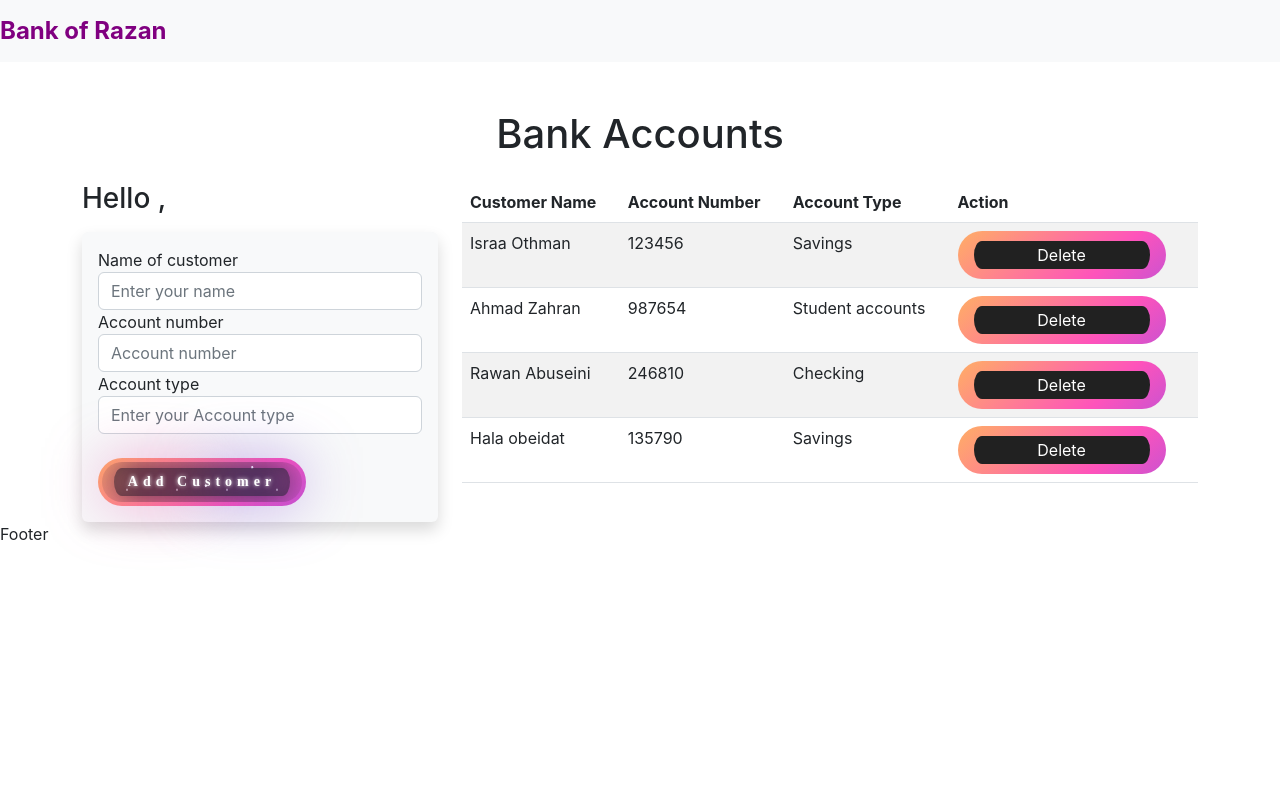
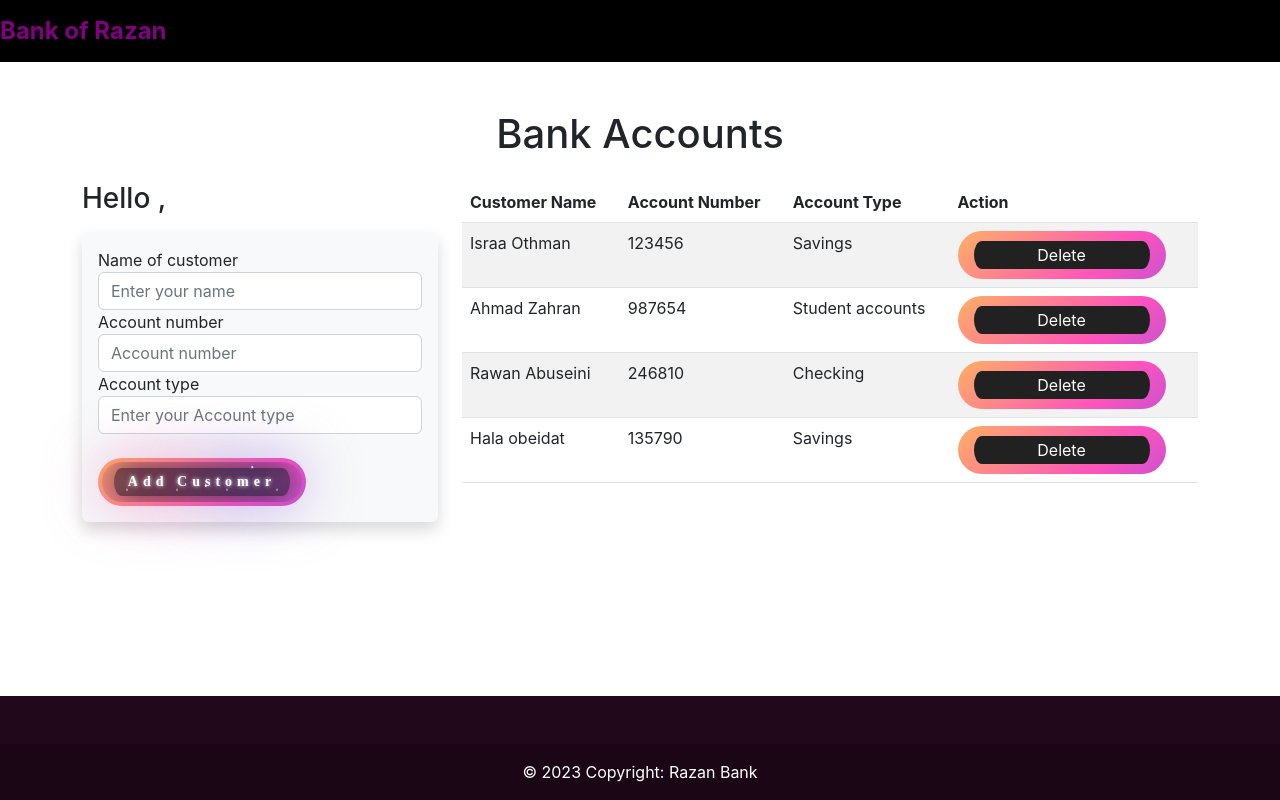
Before and after one commit to razan-aboushi/Bank-App, a React (Create React App) app in the folder bank-app/: page / in a window 1280 px wide. Built offline with nearby package versions, Linux system fonts and the light colour scheme.

Commit message:
Updates files

```diff
--- a/bank-app/src/App.js
+++ b/bank-app/src/App.js
@@ -2,17 +2,21 @@ import React from 'react'
 import { BrowserRouter, Route, Routes } from 'react-router-dom';
 import Home from './Home';
 import Header from './Header';
+import Footer from './Footer';
 import Main from './Main';
 
 export default function App() {
   return (
     <BrowserRouter>
       <Header />
+
       <Routes>
         <Route path="/" element={<Home />}/>
           <Route path="Main" element={<Main />}>
+
           </Route>
       </Routes>
+
     </BrowserRouter>
   )
 }
--- /dev/null
+++ b/bank-app/src/Footer.js
@@ -0,0 +1,16 @@
+import React from 'react'
+
+function Footer() {
+  return (
+    <div>
+      <footer className="text-center text-white fixed-bottom" style={{ backgroundColor: '#21081a' }}>
+        <div className="container p-4"></div>
+        <div className="text-center p-3" style={{ backgroundColor: 'rgba(0, 0, 0, 0.2)' }}>
+          © 2023 Copyright: Razan Bank
+        </div>
+      </footer>
+    </div>
+  );
+}
+
+export default Footer;
--- a/bank-app/src/Footer.jsx
+++ /dev/null
@@ -1,7 +0,0 @@
-import React from 'react'
-
-export default function Footer() {
-  return (
-    <div>Footer</div>
-  )
-}
--- a/bank-app/src/Header.jsx
+++ b/bank-app/src/Header.js
@@ -3,7 +3,7 @@ import { Link } from 'react-router-dom'
 
 export default function Header() {
   return (
-    <nav className="navbar navbar-expand-lg navbar-light bg-light">
+    <nav className="navbar navbar-expand-lg navbar-light bg-black">
     <a className="navbar-brand" href="#">
       Bank of Razan
     </a>
@@ -21,16 +21,14 @@ export default function Header() {
     <div className="collapse navbar-collapse" id="navbarSupportedContent">
       <ul className="navbar-nav mr-auto">
         <li className="nav-item">
-          <Link to='/Main' className="nav-link">Main</Link>
+          <Link to='/Main' className="nav-link text-white">Main</Link>
         </li>
         <li className="nav-item">
-          <Link to='/' className="nav-link">Home</Link>
+          <Link to='/' className="nav-link text-white">Home</Link>
         </li>
       </ul>
     </div>
-    <style jsx>{`
 
-    `}</style>
   </nav>
   )
 }
--- a/bank-app/src/Main.jsx
+++ b/bank-app/src/Main.js
@@ -161,7 +161,7 @@ const Main = () => {
   </tbody>
   </table>
   ) : (
-  <p>No accounts found.</p>
+  <p>No accounts found</p>
   )}
   </div>
   </div>
--- a/bank-app/src/index.css
+++ b/bank-app/src/index.css
@@ -19,7 +19,7 @@ code {
   font-weight: bold;
   margin-right: 2rem;
   text-decoration: none;
-  color:purple;
+  color:purple !important;
   animation: animateNavbarBrand 1s ease-in-out;
 }
 
```
Also changed, not shown: bank-app/src/Home.js (renamed from bank-app/src/Home.jsx).
